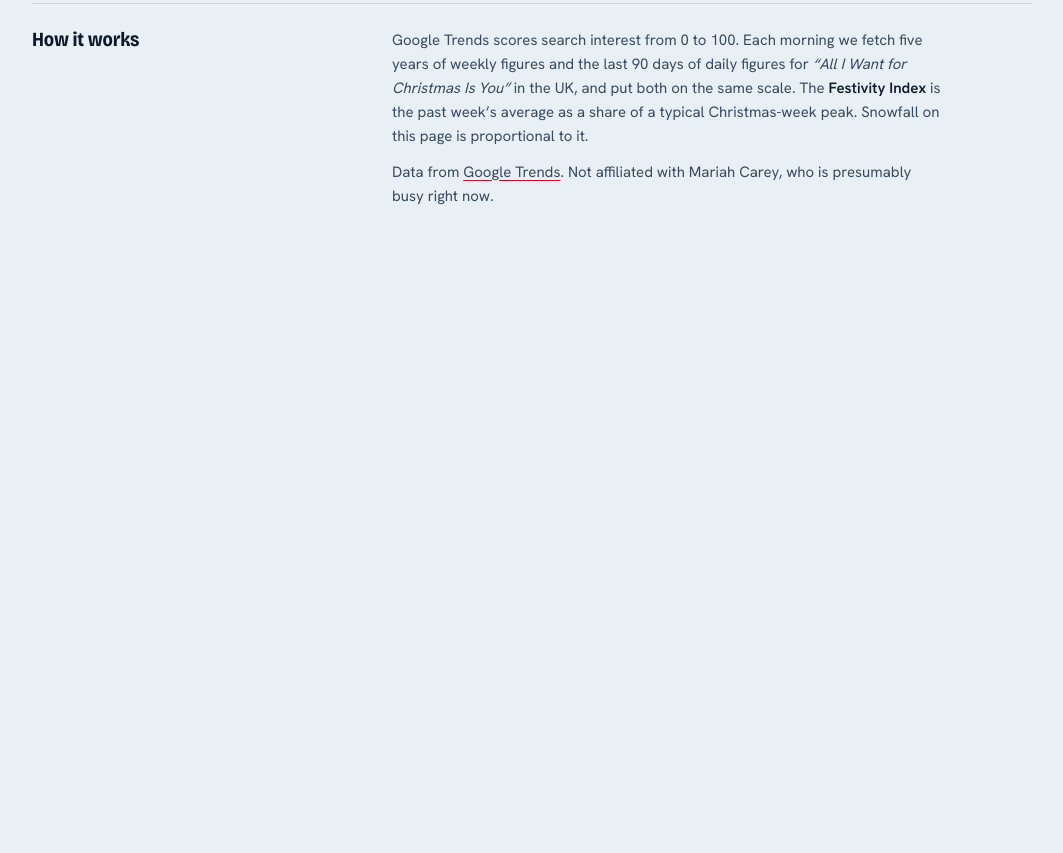
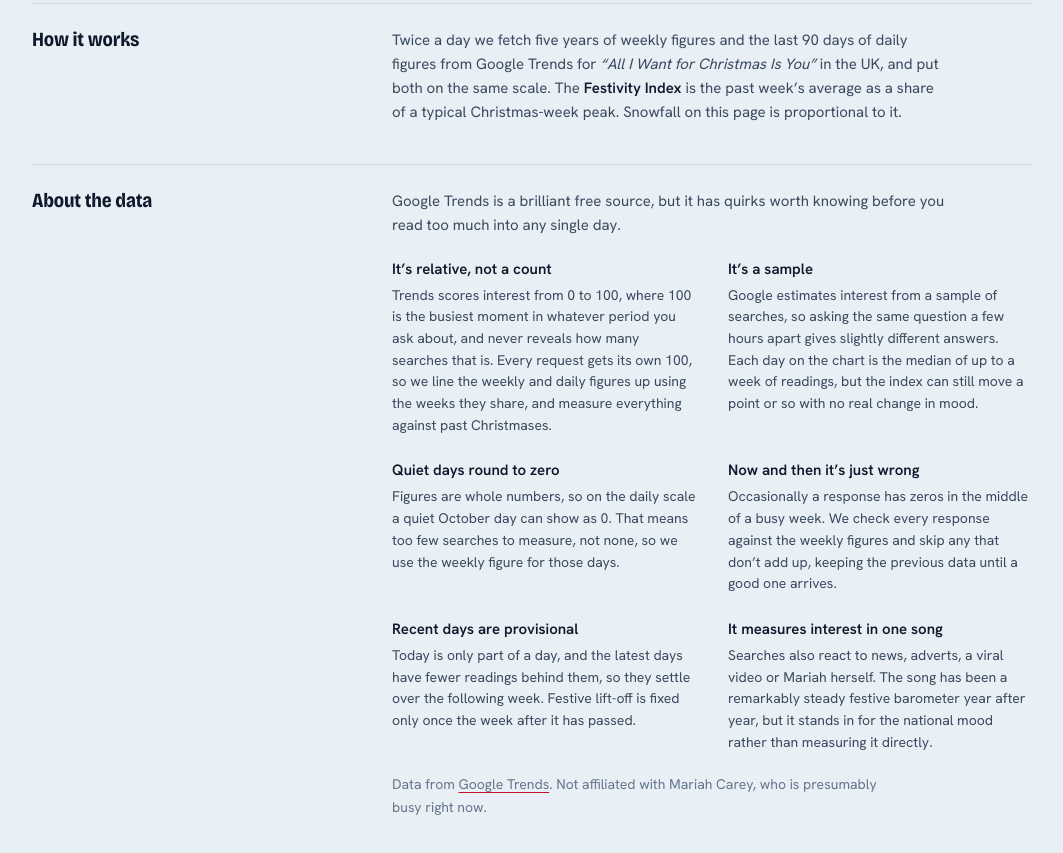
Before and after one commit to whiteh/festivity-index, a plain HTML site: page site/index.html in a window 1280 px wide. Shown: the part 1446-2299 px from the top of the page, without its empty margins (108-1171 px from the left). Before the commit the page ends 1730 px from the top, so only its background shows below. Drawn offline with nearby package versions, Linux system fonts and the light colour scheme.

Commit message:
Add an "About the data" section on Google Trends' quirks
Explains that Trends is relative and per-request scaled, sampled, rounds
quiet days to zero, occasionally returns bad data, revises recent days,
and measures interest in one song rather than mood directly. Also fixes
"How it works", which still said the data is fetched each morning.

Co-Authored-By: Claude Opus 5.5 <noreply@anthropic.com>

```diff
--- a/site/index.html
+++ b/site/index.html
@@ -54,13 +54,61 @@
     </section>
 
     <footer class="foot">
-      <h2>How it works</h2>
-      <p>Google Trends scores search interest from 0 to 100. Each morning we fetch five years of weekly figures and the
-        last 90 days of daily figures for <em>“All I Want for Christmas Is You”</em> in <span data-geo>the country</span>,
-        and put both on the same scale. The <strong>Festivity Index</strong> is the past week’s average as a share of a
-        typical Christmas-week peak. Snowfall on this page is proportional to it.</p>
-      <p>Data from <a href="https://trends.google.com/trends/explore?q=all%20i%20want%20for%20christmas%20is%20you" id="source-link">Google Trends</a>.
-        Not affiliated with Mariah Carey, who is presumably busy right now.</p>
+      <section class="note">
+        <h2>How it works</h2>
+        <div class="note-body">
+          <p>Twice a day we fetch five years of weekly figures and the last 90 days of daily figures from Google Trends
+            for <em>“All I Want for Christmas Is You”</em> in <span data-geo>the country</span>, and put both on the
+            same scale. The <strong>Festivity Index</strong> is the past week’s average as a share of a typical
+            Christmas-week peak. Snowfall on this page is proportional to it.</p>
+        </div>
+      </section>
+
+      <section class="note">
+        <h2>About the data</h2>
+        <div class="note-body">
+          <p>Google Trends is a brilliant free source, but it has quirks worth knowing before you read too much into
+            any single day.</p>
+          <dl class="quirks">
+            <div>
+              <dt>It’s relative, not a count</dt>
+              <dd>Trends scores interest from 0 to 100, where 100 is the busiest moment in whatever period you ask
+                about, and never reveals how many searches that is. Every request gets its own 100, so we line the
+                weekly and daily figures up using the weeks they share, and measure everything against past
+                Christmases.</dd>
+            </div>
+            <div>
+              <dt>It’s a sample</dt>
+              <dd>Google estimates interest from a sample of searches, so asking the same question a few hours apart
+                gives slightly different answers. Each day on the chart is the median of up to a week of readings, but
+                the index can still move a point or so with no real change in mood.</dd>
+            </div>
+            <div>
+              <dt>Quiet days round to zero</dt>
+              <dd>Figures are whole numbers, so on the daily scale a quiet October day can show as 0. That means too
+                few searches to measure, not none, so we use the weekly figure for those days.</dd>
+            </div>
+            <div>
+              <dt>Now and then it’s just wrong</dt>
+              <dd>Occasionally a response has zeros in the middle of a busy week. We check every response against the
+                weekly figures and skip any that don’t add up, keeping the previous data until a good one arrives.</dd>
+            </div>
+            <div>
+              <dt>Recent days are provisional</dt>
+              <dd>Today is only part of a day, and the latest days have fewer readings behind them, so they settle over
+                the following week. Festive lift-off is fixed only once the week after it has passed.</dd>
+            </div>
+            <div>
+              <dt>It measures interest in one song</dt>
+              <dd>Searches also react to news, adverts, a viral video or Mariah herself. The song has been a remarkably
+                steady festive barometer year after year, but it stands in for the national mood rather than
+                measuring it directly.</dd>
+            </div>
+          </dl>
+          <p class="credit">Data from <a href="https://trends.google.com/trends/explore?q=all%20i%20want%20for%20christmas%20is%20you" id="source-link">Google Trends</a>.
+            Not affiliated with Mariah Carey, who is presumably busy right now.</p>
+        </div>
+      </section>
     </footer>
   </main>
   <div class="tooltip" id="tooltip" hidden></div>
--- a/site/style.css
+++ b/site/style.css
@@ -194,16 +194,22 @@ main { padding-block: 40px 64px; }
 .numbers th:first-child, .numbers td:first-child { text-align: left; }
 
 /* ---------- footer ---------- */
-.foot {
-  display: grid; grid-template-columns: minmax(0, 1fr) minmax(0, 2fr); gap: 0 40px;
-  margin-top: 56px; padding-top: 24px; border-top: 1px solid var(--rule);
-  color: var(--ink-2); font-size: 15px;
+.foot { display: grid; gap: 40px; margin-top: 56px; color: var(--ink-2); font-size: 15px; }
+.note {
+  display: grid; grid-template-columns: minmax(0, 1fr) minmax(0, 2fr); gap: 8px 40px;
+  padding-top: 24px; border-top: 1px solid var(--rule);
 }
-.foot h2 { grid-column: 1; grid-row: 1 / span 2; font-size: 20px; color: var(--ink); margin: 0 0 8px; }
-.foot p { grid-column: 2; margin: 0 0 12px; max-width: 66ch; }
+.foot h2 { font-size: 20px; color: var(--ink); margin: 0; }
+.note-body { display: grid; gap: 16px; min-width: 0; }
+.note-body p { margin: 0; max-width: 66ch; }
+.quirks {
+  display: grid; grid-template-columns: repeat(2, minmax(0, 1fr)); gap: 22px 32px; margin: 4px 0;
+}
+.quirks dt { color: var(--ink); font-weight: 600; }
+.quirks dd { margin: 4px 0 0; font-size: 14px; line-height: 1.55; }
+.credit { font-size: 14px; color: var(--ink-3); }
 @media (max-width: 640px) {
-  .foot { grid-template-columns: minmax(0, 1fr); }
-  .foot h2, .foot p { grid-column: 1; grid-row: auto; }
+  .note, .quirks { grid-template-columns: minmax(0, 1fr); }
 }
 .foot strong { color: var(--ink); font-weight: 600; }
 
```
